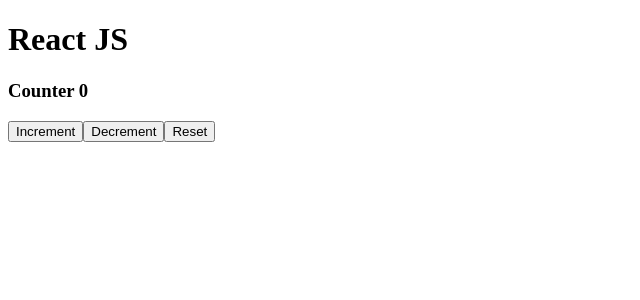
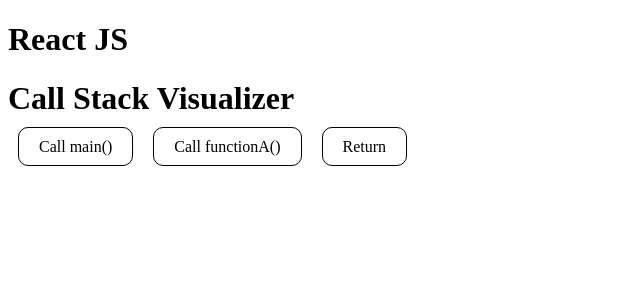
Before and after one commit to nazrulislambhat/react, a React (Vite) app: page / in a window 1280 px wide. Shown: the top 300 px of the page, without its empty margins (0-640 px from the left). Built offline with nearby package versions, Linux system fonts and the light colour scheme.

Commit message:
Some Changes

```diff
--- a/package.json
+++ b/package.json
@@ -14,6 +14,7 @@
     "formik": "^2.4.6",
     "localforage": "^1.10.0",
     "match-sorter": "^6.3.4",
+    "motion": "^12.12.1",
     "react": "^18.3.1",
     "react-dom": "^18.3.1",
     "react-hook-form": "^7.53.2",
@@ -25,10 +26,13 @@
     "@types/react": "^18.3.3",
     "@types/react-dom": "^18.3.0",
     "@vitejs/plugin-react": "^4.3.1",
+    "autoprefixer": "^10.4.21",
     "eslint": "^8.57.0",
     "eslint-plugin-react": "^7.34.2",
     "eslint-plugin-react-hooks": "^4.6.2",
     "eslint-plugin-react-refresh": "^0.4.7",
+    "postcss": "^8.5.3",
+    "tailwindcss": "^4.1.7",
     "vite": "^5.3.1"
   }
 }
--- a/src/App.jsx
+++ b/src/App.jsx
@@ -25,10 +25,9 @@
 // import TwoWayDataBinding from './components/TwoWayDataBinding.jsx';
 // import DataFetch from './components/DataFetch.jsx';
 // import GetPersonList from './components/GetPersonList.jsx';
-
-import EffectExample from './components/EffectExample';
-import PropsComponent from './components/PropsComponent';
-import ReducerPractice from './components/ReducerPractice';
+// import EffectExample from './components/EffectExample';
+// import PropsComponent from './components/PropsComponent';
+// import ReducerPractice from './components/ReducerPractice';
 // import ReactFormControlled from './components/ReactFormControlled';
 // import ReactFormUncontrolled from './components/ReactFormUncontrolled';
 // import ReactHookForm from './components/ReactHookForm';
@@ -42,6 +41,7 @@
 // import Level1 from './components/Level1';
 // import Level1Context from './components/Level1Context';
 // import { UsernameContext } from './components/Context';
+import CallStackVisualizer from './components/CallStackVisualizer.jsx';
 function App() {
   // const username = 'nazrulislam.dev';
   // const [isShown, setIsShown] = useState(false);
@@ -60,7 +60,7 @@
   return (
     <div className="app">
       <h1>React JS</h1>
-      <ReducerPractice />
+      <CallStackVisualizer />
       {/* <div className="section">
         <h1>Prop Drilling</h1>
         <Level1 username={username} />
--- /dev/null
+++ b/src/components/CallStackVisualizer.jsx
@@ -0,0 +1,85 @@
+// A browser-based Call Stack Visualizer using React + Tailwind + Framer Motion
+import { useState } from 'react';
+import { motion, AnimatePresence } from 'framer-motion';
+
+const stackVariants = {
+  hidden: { opacity: 0, y: 50 },
+  visible: { opacity: 1, y: 0 },
+  exit: { opacity: 0, y: -50 },
+};
+
+export default function CallStackVisualizer() {
+  const [stack, setStack] = useState([]);
+  const [id, setId] = useState(1);
+
+  const push = (name) => {
+    setStack((prev) => [...prev, { id, name }]);
+    setId((prev) => prev + 1);
+  };
+
+  const pop = () => {
+    setStack((prev) => prev.slice(0, -1));
+  };
+
+  const callFunctionA = () => {
+    push('functionA()');
+    setTimeout(() => {
+      callFunctionB();
+      setTimeout(() => {
+        pop();
+      }, 1000);
+    }, 1000);
+  };
+
+  const callFunctionB = () => {
+    push('functionB()');
+    setTimeout(() => {
+      callFunctionC();
+      setTimeout(() => {
+        pop();
+      }, 1000);
+    }, 1000);
+  };
+
+  const callFunctionC = () => {
+    push('functionC()');
+    setTimeout(() => {
+      pop();
+    }, 1000);
+  };
+
+  return (
+    <div className="p-4 max-w-xl mx-auto text-center">
+      <h1 className="text-2xl font-bold mb-4">Call Stack Visualizer</h1>
+      <div className="space-x-2 mb-6">
+        <a className="button" onClick={() => push('main()')}>
+          Call main()
+        </a>
+        <a className="button" onClick={callFunctionA}>
+          Call functionA()
+        </a>
+        <a className="button" onClick={pop}>
+          Return
+        </a>
+      </div>
+
+      <div className="bg-gray-100 border rounded-md p-4 h-96 overflow-y-auto flex flex-col-reverse">
+        <AnimatePresence>
+          {stack.map((item) => (
+            <motion.div
+              key={item.id}
+              variants={stackVariants}
+              initial="hidden"
+              animate="visible"
+              exit="exit"
+              layout
+              className="bg-white border rounded p-2 my-1 shadow-md"
+            >
+              {item.name}
+            </motion.div>
+          ))}
+        </AnimatePresence>
+      </div>
+    </div>
+  );
+}
--- a/src/components/Context.jsx
+++ /dev/null
@@ -1,4 +0,0 @@
-import { createContext } from 'react';
-
-export const ImageSizeContext = createContext(500);
-export const UsernameContext = createContext();
--- a/src/components/ReducerPractice.jsx
+++ b/src/components/ReducerPractice.jsx
@@ -1,27 +1,27 @@
-import { useReducer } from 'react';
-const initialState = { count: 0 };
-function reducerFunction(state, action) {
-  switch (action.type) {
-    case 'inc':
-      return { count: state.count + 1 };
-    case 'dec':
-      return { count: state.count - 1 };
-    case 'reset':
-      return { count: 0 };
-    default:
-      return state;
-  }
-}
-const ReducerPractice = () => {
-  const [state, dispatch] = useReducer(reducerFunction, initialState);
-  return (
-    <div>
-      <h3>Counter {state.count}</h3>
+// import { useReducer } from 'react';
+// const initialState = { count: 0 };
+// function reducerFunction(state, action) {
+//   switch (action.type) {
+//     case 'inc':
+//       return { count: state.count + 1 };
+//     case 'dec':
+//       return { count: state.count - 1 };
+//     case 'reset':
+//       return { count: 0 };
+//     default:
+//       return state;
+//   }
+// }
+// const ReducerPractice = () => {
+//   const [state, dispatch] = useReducer(reducerFunction, initialState);
+//   return (
+//     <div>
+//       <h3>Counter {state.count}</h3>
 
-      <button onClick={() => dispatch({ type: 'inc' })}>Increment</button>
-      <button onClick={() => dispatch({ type: 'dec' })}>Decrement</button>
-      <button onClick={() => dispatch({ type: 'reset' })}>Reset</button>
-    </div>
-  );
-};
-export default ReducerPractice;
+//       <button onClick={() => dispatch({ type: 'inc' })}>Increment</button>
+//       <button onClick={() => dispatch({ type: 'dec' })}>Decrement</button>
+//       <button onClick={() => dispatch({ type: 'reset' })}>Reset</button>
+//     </div>
+//   );
+// };
+// export default ReducerPractice;
--- /dev/null
+++ b/src/components/ReducerPractice2.jsx
@@ -0,0 +1,5 @@
+function ReducerPractice2() {
+  return <div>ReducerPractice2</div>;
+}
+
+export default ReducerPractice2;
--- /dev/null
+++ b/src/components/SomeHigher.jsx
@@ -0,0 +1,5 @@
+function SomeHigher() {
+  return <div>HOC</div>;
+}
+
+export default SomeHigher;
--- /dev/null
+++ b/src/components/UsernameContext.jsx
@@ -0,0 +1,3 @@
+import { createContext } from 'react';
+
+export const UsernameContext = createContext('Guest Username');
--- a/src/index.css
+++ b/src/index.css
@@ -18,3 +18,10 @@
   border-radius: 10px;
   margin: 0.5rem 0px;
 }
+.button {
+  border: 1px solid black;
+  border-radius: 10px;
+  margin: 10px;
+  padding: 10px 20px;
+  margin-bottom: 20px;
+}
```
Also changed, not shown: src/components/Level3Context.jsx (+5 -3 lines), 1 other file (tests, documents, lock files or other folders).
